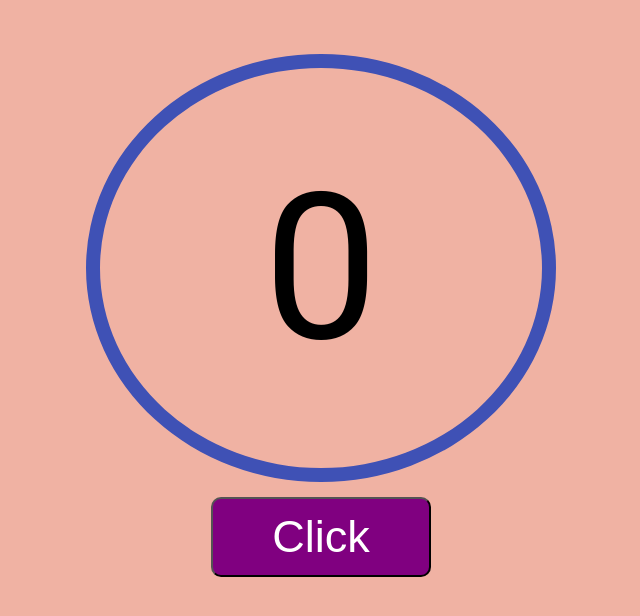
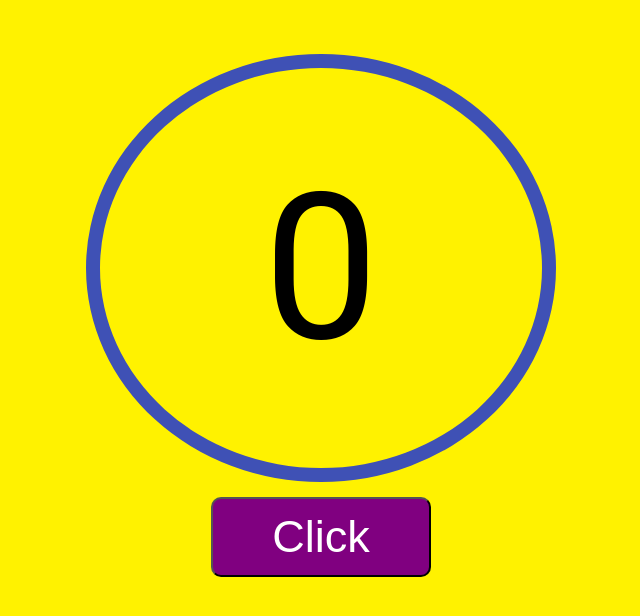
Before and after one commit to mustafatuncer1618/vscode-for-github, a plain HTML site: page index.html in a window 1280 px wide. Shown: the whole page, without its empty margins (319-959 px from the left). Drawn offline with Linux system fonts and the light colour scheme.

Commit message:
Update the background color to yellow

```diff
--- a/style.css
+++ b/style.css
@@ -1,6 +1,6 @@
 body {
   font-size: 40px;
-  background-color: #f0b2a3;
+  background-color: #fff200;
   display: flex;
   flex-wrap: wrap;
   align-items: center;
```
